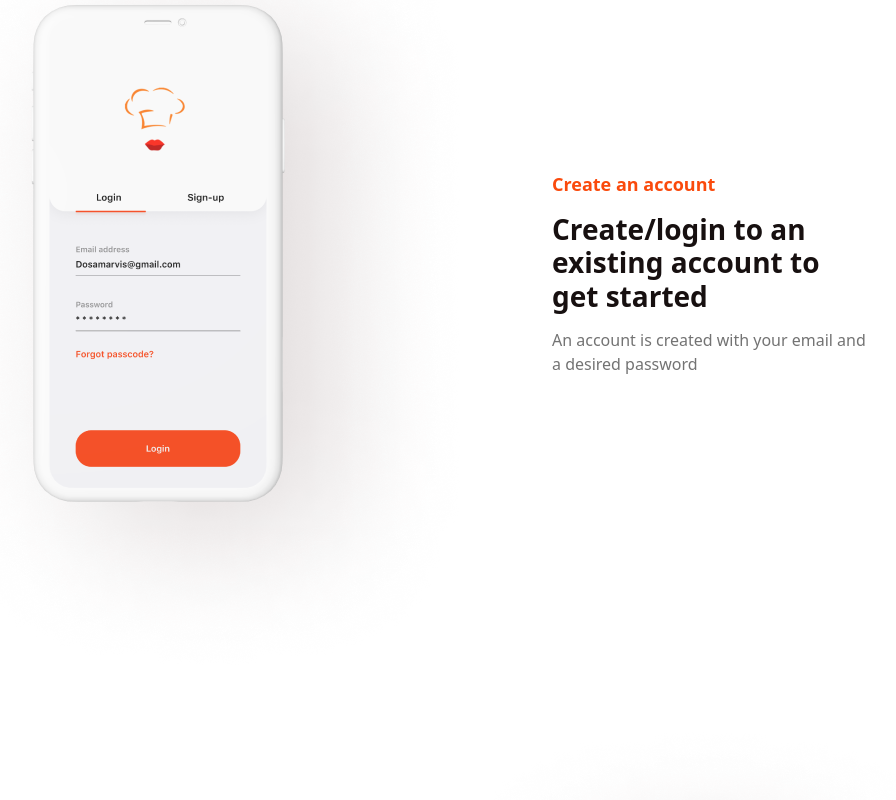
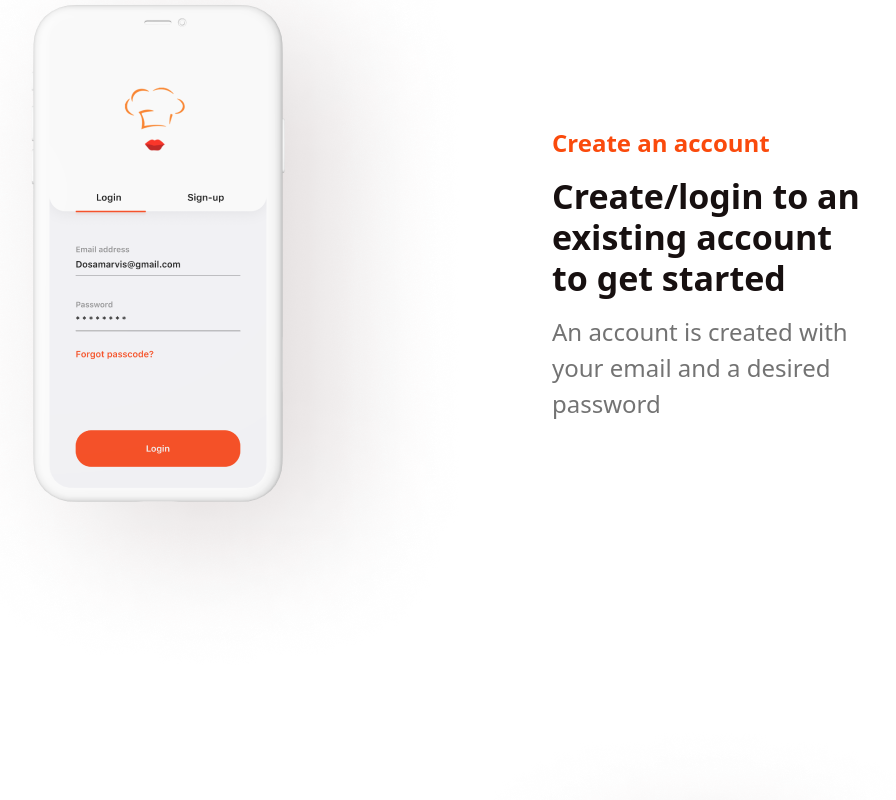
Before and after one commit to freshovie/Food-delivery, a React (Create React App) app: page / in a window 1280 px wide. Shown: the part 1700-2500 px from the top of the page, without its empty margins (262-1158 px from the left). Built offline with nearby package versions, Linux system fonts and the light colour scheme.

Commit message:
updating screens

```diff
--- a/src/Styles/style.scss
+++ b/src/Styles/style.scss
@@ -82,7 +82,8 @@
 .p-text {
   font-size: clamp(16px, 24px, 30px); // Responsive font size
   font-weight: 600; // Font weight
-  font-family: system-ui, -apple-system, BlinkMacSystemFont, "Segoe UI", Roboto, Oxygen, Ubuntu, Cantarell, "Open Sans", "Helvetica Neue", sans-serif; // Font family
+  font-family: system-ui, -apple-system, BlinkMacSystemFont, "Segoe UI", Roboto,
+    Oxygen, Ubuntu, Cantarell, "Open Sans", "Helvetica Neue", sans-serif; // Font family
 }
 
 // Styling for .h-text class
@@ -97,7 +98,8 @@
   margin-top: 10px; // Margin above text
   font-size: clamp(16px, 24px, 30px); // Responsive font size
   font-weight: 400; // Font weight
-  font-family: system-ui, -apple-system, BlinkMacSystemFont, "Segoe UI", Roboto, Oxygen, Ubuntu, Cantarell, "Open Sans", "Helvetica Neue", sans-serif; // Font family
+  font-family: system-ui, -apple-system, BlinkMacSystemFont, "Segoe UI", Roboto,
+    Oxygen, Ubuntu, Cantarell, "Open Sans", "Helvetica Neue", sans-serif; // Font family
 }
 
 // Styling for text within .dwords class
@@ -106,21 +108,21 @@
   margin-left: 20px; // Margin to the left of the text
 
   .front-p {
-    font-size: 18px; // Font size
+    font-size: clamp(18px, 2vw, 24px); // Font size
     font-weight: bold; // Bold font weight
     margin-bottom: 15px; // Margin below the paragraph
     color: $quaternary-color; // Text color
   }
 
   .front-h {
-    font-size: 28px; // Font size
+    font-size: clamp(28px, 3vw, 34px); // Font size
     font-weight: bold; // Bold font weight
     margin-bottom: 15px; // Margin below the heading
     color: $back-color; // Text color
   }
 
   .back-p {
-    font-size: 16px; // Font size
+    font-size: clamp(16px, 2vw, 24px); // Font size
     color: $p-color; // Text color
   }
 }
@@ -329,6 +331,11 @@
     background-color: $hr-color; // Background color of horizontal rule
     margin-top: 20px; // Margin above horizontal rule
   }
+  @media screen and (max-width: 998px) {
+    hr {
+      width: 100%;
+    }
+  }
 }
 
 // Styling for .herofront class
@@ -336,7 +343,7 @@
   position: relative; // Position relative for child positioning
   width: 100%; // Full width
   height: 100dvh; // Full viewport height
-.container{
+  .container {
     position: absolute; // Absolute positioning for .phones
     left: 45%; // Center align horizontally
     top: 1100px; // Adjust vertical position
@@ -377,19 +384,24 @@
       align-items: center; // Center items vertically
       justify-content: center; // Center items horizontally
       width: 100%; // Full width
+      gap: 0;
     }
 
     .bye,
     .mee {
       width: 50%; // Set relative width
-      max-width: 150px; // Maximum width
+      max-width: 400px; // Maximum width
     }
   }
-  @media screen and (max-width: 450px){
-    .phones{
-      .bye, .mee{
-
+  @media screen and (max-width: 450px) {
+    .container {
+      .phones {
+        gap: 5px;
+        .bye,
+        .mee {
+          margin: 0;
         }
       }
     }
   }
+}
```
Lines whose indentation alone changed are shown as unchanged.
